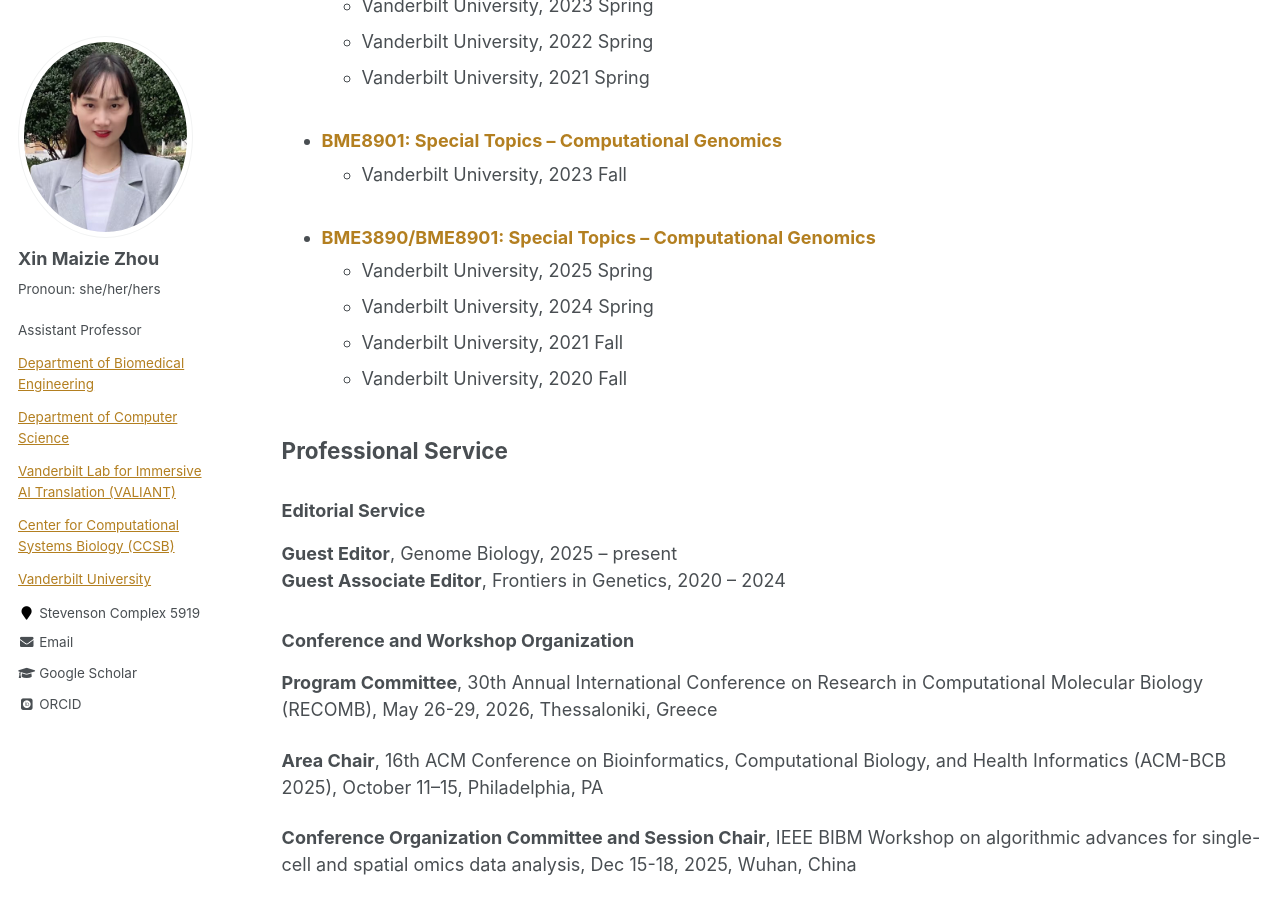
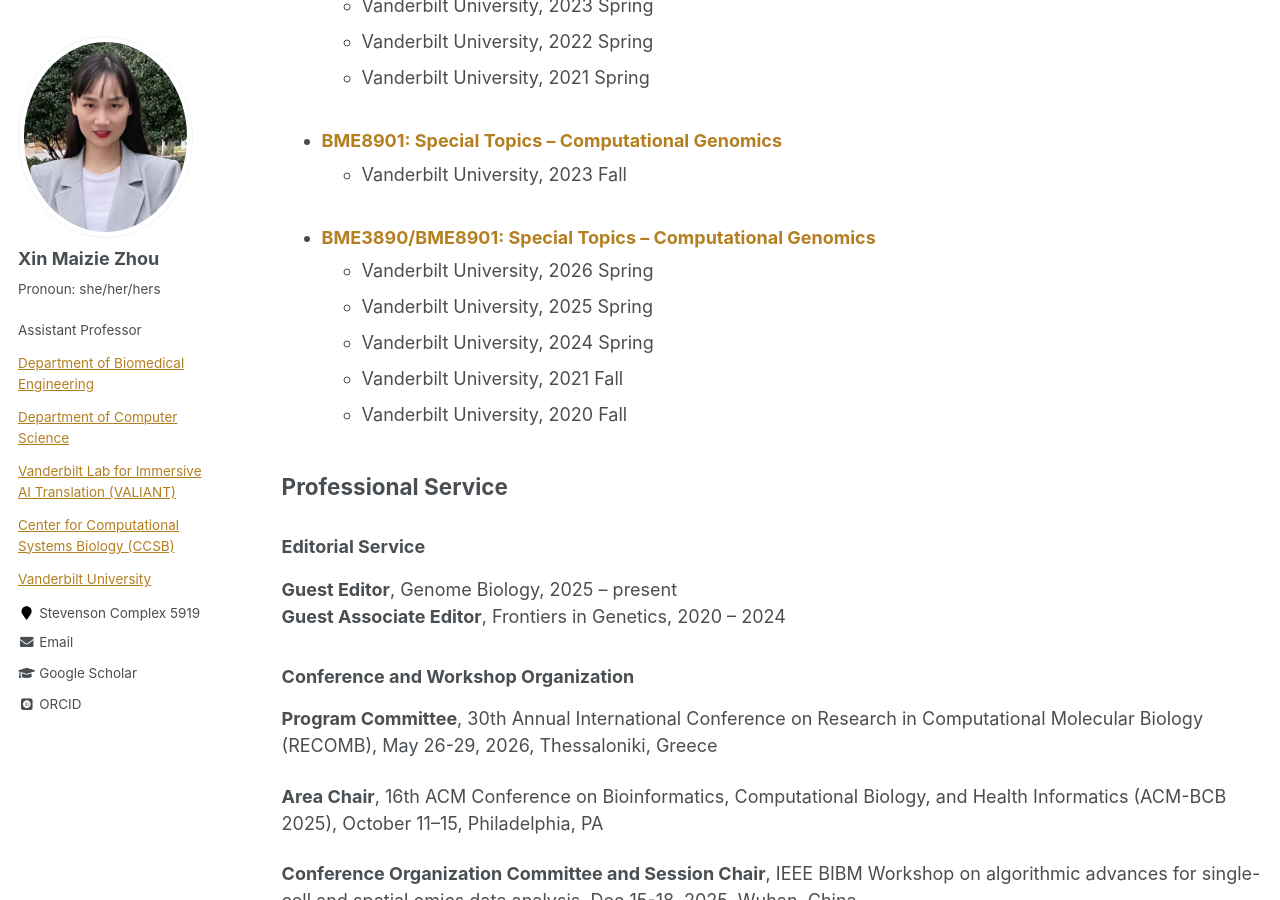
Before and after one commit to maiziezhoulab/Maiziezhoulab.github.io, a Jekyll site: the page built from _pages/TeachingService.md, in a window 1280 px wide and 900 px high, scrolled down 525 px. Built offline with Jekyll 4.4.1, drawn with Linux system fonts in a browser that asks for light colours; some web fonts are replaced.

Commit message:
Update TeachingService.md

```diff
--- a/_pages/TeachingService.md
+++ b/_pages/TeachingService.md
@@ -24,6 +24,7 @@ author_profile: true
   - Vanderbilt University, 2023 Fall
 
 - ### [BME3890/BME8901: Special Topics – Computational Genomics]()
+  - Vanderbilt University, 2026 Spring
   - Vanderbilt University, 2025 Spring
   - Vanderbilt University, 2024 Spring
   - Vanderbilt University, 2021 Fall
```
